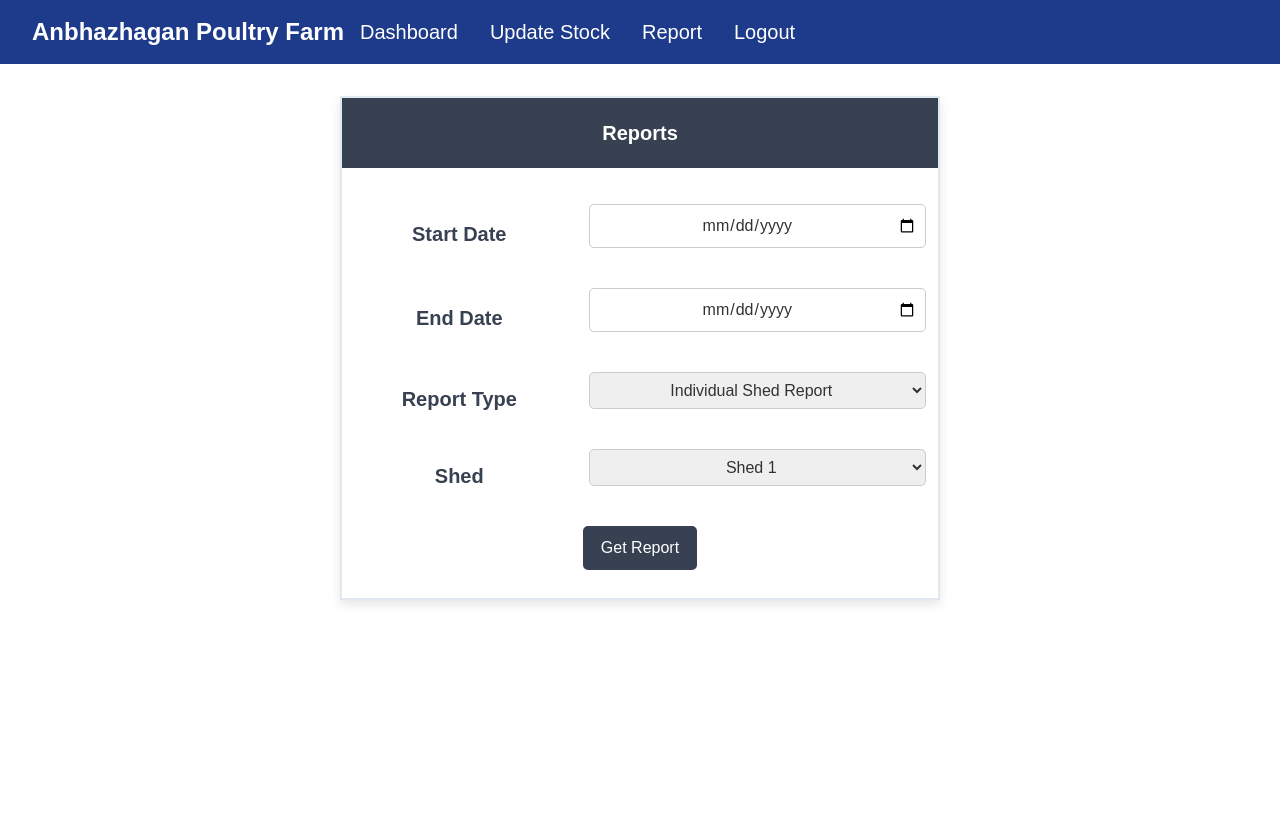
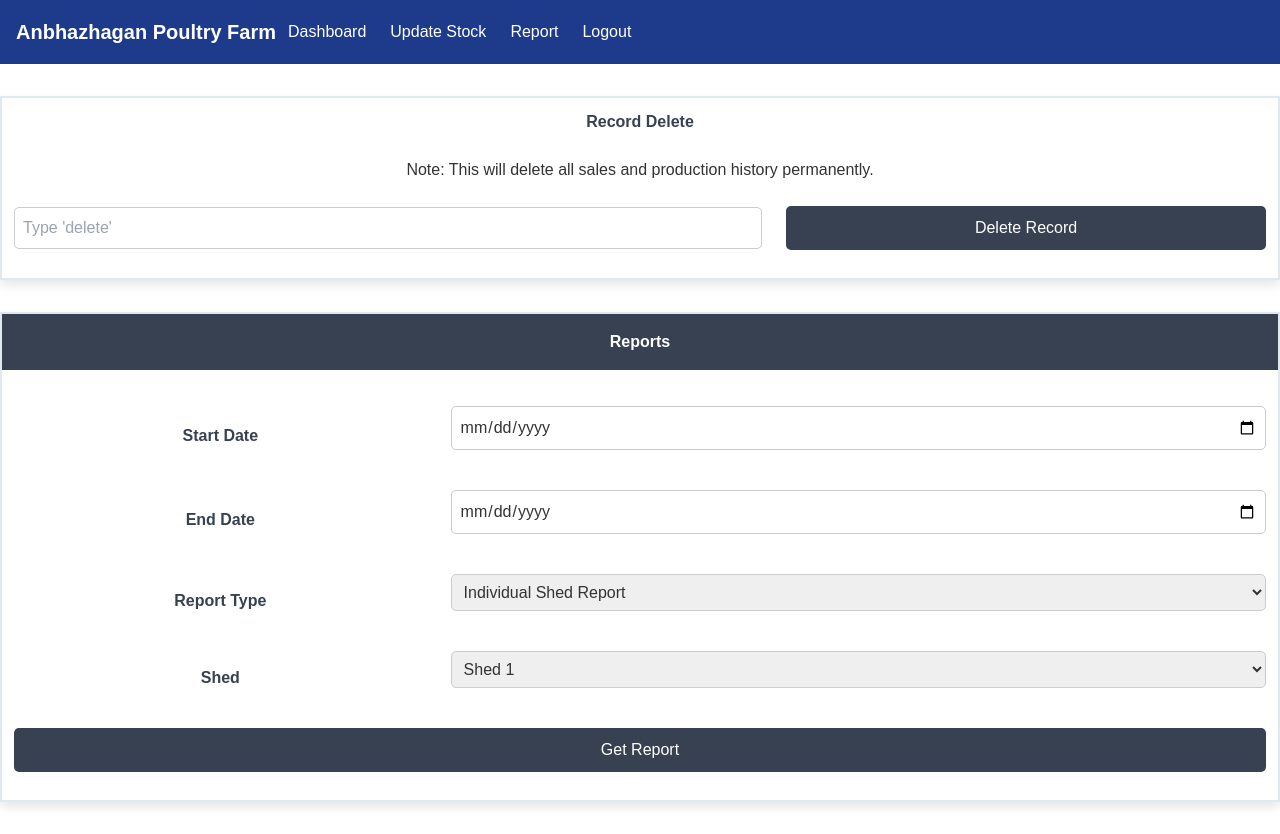
Before and after one commit to GokulKumar2003/Poultry-Farm-Front-End, a React (Vite) app: page /report in a window 1280 px wide. Before the commit the page ends 800 px from the top, so only its background shows below. Built offline with nearby package versions, Linux system fonts and the light colour scheme.

Commit message:
styles change

```diff
--- a/src/components/DownloadReport.jsx
+++ b/src/components/DownloadReport.jsx
@@ -5,12 +5,75 @@ import "react-toastify/dist/ReactToastify.css";
 import * as XLSX from "xlsx"; // ✅ Correct
 import { Download } from 'lucide-react';
 
+function DeleteRecord(){
+
+  const [confirmMsg, setConfirmMsg] = useState("");
+  const token = localStorage.getItem("token");
+
+  async function handleDeleteRecord(){
+
+    if(confirmMsg !== 'delete'){
+      toast.error("Type the correct msg..", {
+        position: "top-right",
+        autoClose: 2000,
+        theme: "dark",
+      });
+      return;
+    }
+    try {
+
+      await fetch('https://api.anbupf.com/api/1.0/reports/delete', {
+        method: 'POST',
+        headers: {
+          'Content-Type': 'application/json',
+          'Authorization': `Bearer ${token}`
+        },
+        });
+        toast.success("Records deleted..", {
+          position: "top-right",
+          autoClose: 3000,
+          theme: "dark",
+        });
+    }
+    catch(err){
+      console.log(err);
+      toast.error("Error in deleting..", {
+        position: "top-right",
+        autoClose: 3000,
+        theme: "dark",
+      });
+    }
+  }
+  return(
+    <>
+      <table className="tableStyle">
+        <tr >
+          <td className="subHeaderStyle" colSpan={2}>
+              Record Delete
+          </td>
+        </tr>
+        <tr>
+          <td className="cellStyle" colSpan={2}>Note: This will delete all sales and production history permanently.</td>
+        </tr>
+        <tr>
+          <td className="cellStyle">
+            <input placeholder = "Type 'delete'" autocomplete="off" type = "text" name="confirmMsg" value={confirmMsg} onChange={(e)=>{setConfirmMsg(e.target.value)}} />
+          </td>
+          <td className="cellStyle">
+            <button type="button" onClick={handleDeleteRecord} >Delete Record</button>
+          </td>
+        </tr>
+      </table>
+    </>
+  )
+}
+
+
 export default function DownloadReport(){
   const [startDate, setStartDate] = useState('');
   const [endDate, setEndDate] = useState('');
   const [reportType, setReportType] = useState('individual-shed');
   const [shedId, setShedId] = useState(1);
-  const [downloadLink, setDownloadLink] = useState('');
   const [isResponseReady, setIsResponseReady] = useState(false);
   const [report, setReport] = useState({});
 
@@ -59,7 +122,6 @@ export default function DownloadReport(){
     setIsResponseReady(false);
     const start = new Date(startDate)
     const end = new Date(endDate)
-    setDownloadLink('')
     if(startDate === ''){
       toast.error("Select Start Date..", {
         position: "top-right",
@@ -138,6 +200,7 @@ export default function DownloadReport(){
   return (
 
     <>
+    <DeleteRecord />
     <form>
     <table className='tableStyle'>
         <thead>
--- a/src/components/StockUpdate.jsx
+++ b/src/components/StockUpdate.jsx
@@ -216,69 +216,7 @@ export default function StockUpdate(){
         </tbody>
       </table>
       </form>
-      <DeleteRecord />
       <ToastContainer />
       </>
     )
 }
-
-function DeleteRecord(){
-
-  const [confirmMsg, setConfirmMsg] = useState("");
-  const token = localStorage.getItem("token");
-
-  async function handleDeleteRecord(){
-
-    if(confirmMsg !== 'delete'){
-      toast.error("Type the correct msg..", {
-        position: "top-right",
-        autoClose: 2000,
-        theme: "dark",
-      });
-      return;
-    }
-    try {
-
-      await fetch('https://api.anbupf.com/api/1.0/reports/delete', {
-        method: 'POST',
-        headers: {
-          'Content-Type': 'application/json',
-          'Authorization': `Bearer ${token}`
-        },
-        });
-        toast.success("Records deleted..", {
-          position: "top-right",
-          autoClose: 3000,
-          theme: "dark",
-        });
-    }
-    catch(err){
-      console.log(err);
-      toast.error("Error in deleting..", {
-        position: "top-right",
-        autoClose: 3000,
-        theme: "dark",
-      });
-    }
-  }
-  return(
-    <>
-      <table className="tableStyle">
-        <tr >
-          <td className="subHeaderStyle" colSpan={2}>
-              Record Delete
-          </td>
-        </tr>
-        <tr>
-          <td className="cellStyle">
-            <input placeholder = "Type 'delete'" autocomplete="off" type = "text" name="confirmMsg" value={confirmMsg} onChange={(e)=>{setConfirmMsg(e.target.value)}} />
-          </td>
-          <td className="cellStyle">
-            <button type="button" onClick={handleDeleteRecord} >Delete Record</button>
-          </td>
-        </tr>
-      </table>
-      <ToastContainer />
-    </>
-  )
-}
--- a/src/styles/style.css
+++ b/src/styles/style.css
@@ -1,16 +1,17 @@
 /* Base Styles */
 body {
   font-family: 'Collins', sans-serif;
-  font-size: 1rem; /* Base font size */
+  font-size: 1rem;
   margin: 0;
   padding: 0;
   box-sizing: border-box;
-  line-height: 1.5; /* Better readability */
+  line-height: 1.5;
 }
 
 .input-container {
   position: relative;
   display: inline-block;
+  width: 100%;
 }
 
 input, select, button, option {
@@ -20,25 +21,19 @@ input, select, button, option {
   border: 1px solid #ccc;
   border-radius: 5px;
   margin-bottom: 1em;
+  width: 100%;
+  max-width: 100%;
+  box-sizing: border-box;
 }
 
 label {
   position: absolute;
-  top: -10px;  /* Moves label up */
-  left: 10px;  /* Moves label slightly inside */
+  top: -8px;
+  left: 8px;
   background: white;
   padding: 0 5px;
   font-size: 14px;
   color: #1E3A8A;
-}
-
-input,
-.error_input,
-select {
-  width: 100%; /* Full width for responsiveness */
-  max-width: 400px;
-  text-align: center;
-  box-sizing: border-box;
 }
 
 .error_input {
@@ -46,7 +41,6 @@ select {
 }
 
 button {
-  width: auto; /* Flexible width */
   background-color: #374151;
   color: white;
   font-size: 1rem;
@@ -68,65 +62,27 @@ button:hover {
   box-sizing: border-box;
 }
 
-.tableStyle {
+.tableStyle, .dashboard, .loginFormStyle {
   border-collapse: collapse;
   width: 100%;
-  max-width: 600px; /* Adjust table size */
+  max-width: 100%;
   margin: 2em auto;
   box-shadow: 0 5px 10px rgba(0, 0, 0, 0.1);
-  overflow: hidden;
+  overflow-x: auto;
   color: #374151;
   border: 2px solid #e2e8f0;
 }
 
-.loginFormStyle {
-  border-collapse: collapse;
-  width: 100%;
-  max-width: 500px; /* Adjust table size */
-  margin: 2em auto;
-  box-shadow: 0 5px 10px rgba(0, 0, 0, 0.1);
-  overflow: hidden;
-  color: #374151;
-  border: 2px solid #e2e8f0;
+.tableStyle td, .dashboard td {
+  padding: 0.75em;
+  text-align: center;
 }
 
-.dashboard {
-  border-collapse: collapse;
-  width: 100%;
-  max-width: 1100px; /* Adjust table size */
-  margin: 2em auto;
-  box-shadow: 0 5px 10px rgba(0, 0, 0, 0.1);
-  overflow: hidden;
-  color: #374151;
-}
-
-.tableStyle td,
-.dashboard td {
-  padding: 0.75em;
-}
-
-.headerStyle {
+.headerStyle, .dashboard-title, .report-title {
   padding: 1em;
   text-align: center;
   background-color: #374151;
   color: #fff;
-  font-weight: bold;
-  font-size: 1.25rem;
-}
-
-.dashboard-title {
-  padding: 1em;
-  text-align: center;
-  background-color: #374151;
-  color: #fff;
-  font-weight: bold;
-  font-size: 1rem;
-}
-
-.report-title {
-  padding: 1em;
-  text-align: center;
-  color: #374151;
   font-weight: bold;
   font-size: 1rem;
 }
@@ -141,48 +97,40 @@ button:hover {
   padding: 0.75em;
   text-align: center;
   font-weight: bold;
-  font-size: 1.25rem;
+  font-size: 1rem;
 }
 
 .even-row {
-  background-color: #f1f5f9; /* Light background for even rows */
+  background-color: #f1f5f9;
 }
 
 .odd-row {
-  background-color: #e2e8f0; /* Slightly darker background for odd rows */
+  background-color: #e2e8f0;
 }
 
 /* Responsive Design */
 @media (max-width: 1024px) {
-  .tableStyle, .dashboard {
-      font-size: 0.9rem;
-  }
-
   .headerStyle, .dashboard-title {
-      font-size: 1.25rem;
+      font-size: 1rem;
   }
 }
 
 @media (max-width: 768px) {
   input, select, button {
-      width: 100%; /* Full width for smaller screens */
+      width: 100%;
   }
 
   .tableStyle, .dashboard {
       font-size: 0.85rem;
-      overflow-x: auto; /* Allow horizontal scroll */
+      overflow-x: auto;
   }
 
   .headerStyle, .dashboard-title {
-      font-size: 1rem;
+      font-size: 0.9rem;
   }
 
   .subHeaderStyle {
-      font-size: 0.9rem;
-  }
-
-  .navbar-links {
-      font-size: 0.9rem; /* Reduce navbar link size */
+      font-size: 0.85rem;
   }
 }
 
@@ -190,7 +138,7 @@ button:hover {
 .navbar {
   background-color: #1E3A8A;
   color: white;
-  padding: .2rem 2rem;
+  padding: 0.5rem 1rem;
 }
 
 .navbar-container {
@@ -200,7 +148,7 @@ button:hover {
 }
 
 .navbar-logo {
-  font-size: 1.5rem;
+  font-size: 1.25rem;
   font-weight: bold;
 }
 
@@ -210,12 +158,12 @@ button:hover {
 }
 
 .navbar-links li {
-  margin: 0 1rem;
+  margin: 0 0.75rem;
 }
 
 .navbar-links a {
   color: white;
-  font-size: 1.25rem;
+  font-size: 1rem;
   transition: color 0.3s;
   text-decoration: none;
 }
@@ -250,7 +198,6 @@ button:hover {
       display: none;
       flex-direction: column;
       position: absolute;
-      /* top: 60px; */
       right: 0;
       width: 100%;
       background-color: #1E3A8A;
```
